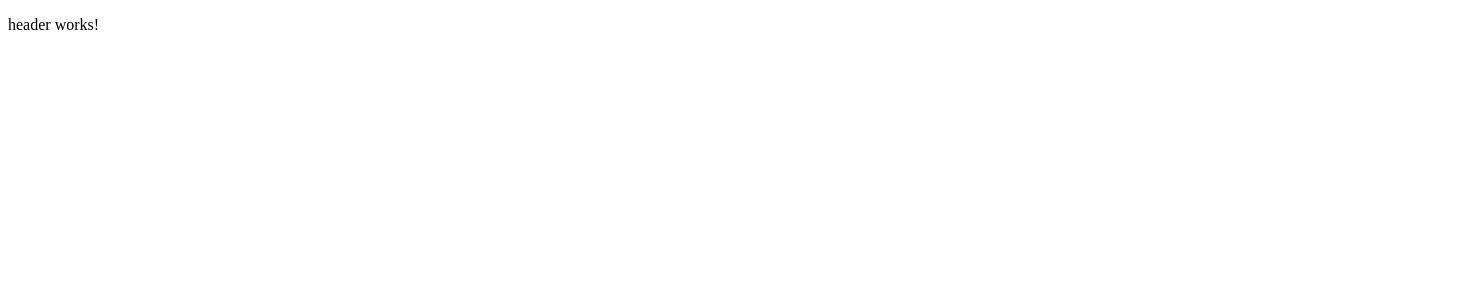
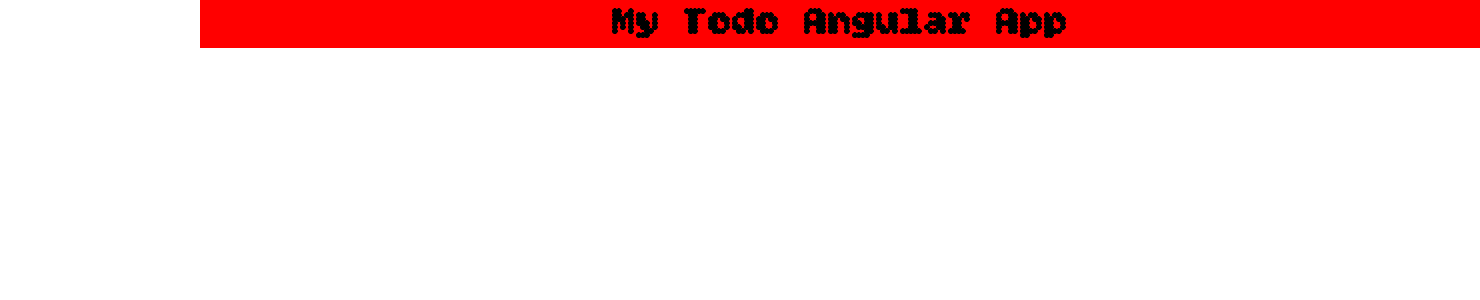
Before and after one commit to Jacques1988/todoApp_b1, an Angular app: page / in a window 1280 px wide. Shown: the top 300 px of the page, 1480 px wide, since content can reach past the window. Built offline with nearby package versions, Linux system fonts and the light colour scheme.

Commit message:
add teaser to header component, set global font style to teaser class, chancge angular json settings to register assets folder

```diff
--- a/angular.json
+++ b/angular.json
@@ -21,10 +21,7 @@
             ],
             "tsConfig": "tsconfig.app.json",
             "assets": [
-              {
-                "glob": "**/*",
-                "input": "public"
-              }
+              "src/assets"
             ],
             "styles": [
               "src/styles.css"
--- a/src/app/header/header.component.css
+++ b/src/app/header/header.component.css
@@ -0,0 +1,6 @@
+section{
+    display: flex;
+    justify-content: flex-start;
+    align-items: center;
+    flex-direction:column;
+}
--- a/src/app/header/header.component.html
+++ b/src/app/header/header.component.html
@@ -1 +1,3 @@
-<p>header works!</p>
+<section>
+    <h1 class="teaser">My Todo Angular App </h1>
+</section>
--- a/src/styles.css
+++ b/src/styles.css
@@ -1,5 +1,27 @@
 /* You can add global styles to this file, and also import other style files */
+body{
+    padding:0;
+    margin:0;
+    overflow: hidden;
+}
 
-.button{
-    background-color:pink;
+/* ########### FONTS ############################# */
+@font-face {
+    font-family: 'bitcount';
+    src: url(./assets/fonts/BitcountGridDouble-Regular.ttf);
 }
+
+
+section{
+    width:100%;
+    max-width: 1400px;
+    background-color:red;
+    margin:0 200px;
+}
+
+.teaser{
+    font-size:2.5rem;
+    font-family: "bitcount";
+    padding:0;
+    margin:0;
+}
```
Also changed, not shown: src/assets/fonts/BitcountGridDouble-Regular.ttf (added).
